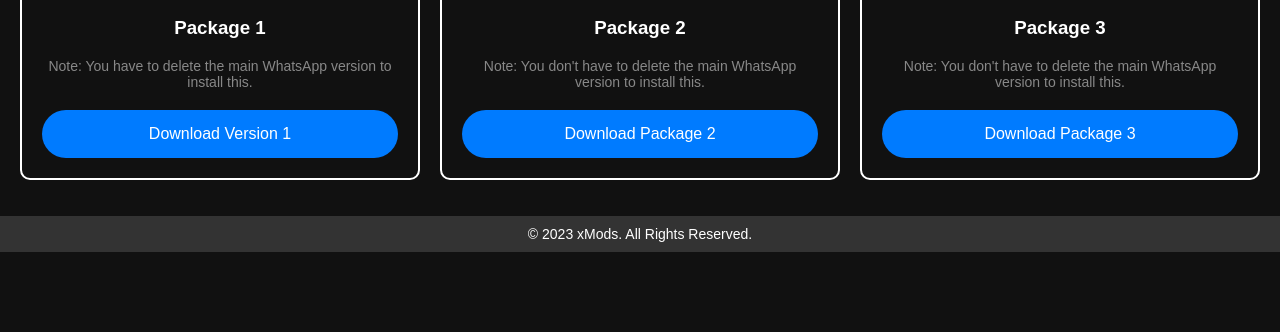
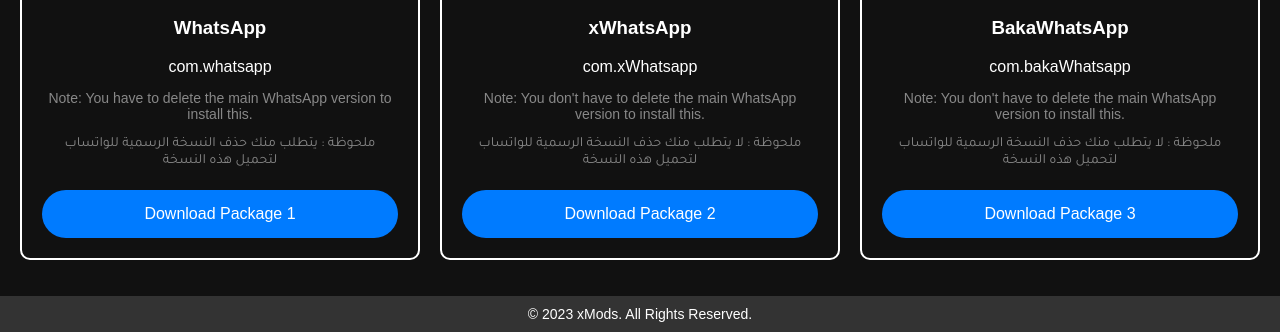
Before and after one commit to CreativeYT/testforxtest.github.io, a plain HTML site: page index.html in a window 1280 px wide. Shown: the part 796-1128 px from the top of the page. Before the commit the page ends 1048 px from the top, so only its background shows below. Drawn offline with Linux system fonts and the light colour scheme.

Commit message:
Update index.html

```diff
--- a/index.html
+++ b/index.html
@@ -3,6 +3,9 @@
 <head>
     <meta charset="UTF-8">
     <meta name="viewport" content="width=device-width, initial-scale=1.0">
+    <link rel="preconnect" href="https://fonts.googleapis.com">
+    <link rel="preconnect" href="https://fonts.gstatic.com" crossorigin>
+    <link href="https://fonts.googleapis.com/css2?family=Tajawal&display=swap" rel="stylesheet">
     <title>xWhatsapp</title>
     <style>
         :root {
@@ -79,6 +82,12 @@
         .note {
             font-size: 14px;
             color: #888;
+        }
+
+        .note2 {
+            font-size: 14px;
+            color: #888;
+            font-family: 'Tajawal', sans-serif;
         }
 
         /* Dark mode toggle button */
@@ -207,29 +216,35 @@
         <h2>Download xWhatsapp</h2>
         <ul class="download-container">
             <li class="download-version" id="version1">
-                <a href="https://www.mediafire.com/file/8dzw09mojc8o3r9/beta+v1.apk/file" target="_blank">
+                <a target="_blank">
                     <img src="https://i.ibb.co/jkN0PJd/xwhatsapp-logo.png" alt="com.Whatsapp" class="version-icon">
                 </a>
-                <h3>Package 1</h3>
+                <h3>WhatsApp</h3>
+                <span>com.whatsapp</span>
                 <p class="note">Note: You have to delete the main WhatsApp version to install this.</p>
-                <a href="https://www.mediafire.com/file/8dzw09mojc8o3r9/beta+v1.apk/file" class="download-button" target="_blank">Download Version 1</a>
+                <p class="note2">ملحوظة : يتطلب منك حذف النسخة الرسمية للواتساب لتحميل هذه النسخة</p>
+                <a href="https://www.mediafire.com/file/8dzw09mojc8o3r9/beta+v1.apk/file" class="download-button" target="_blank">Download Package 1</a>
             </li>
 
             <li class="download-version" id="version2">
-               <a href="https://www.mediafire.com/file/8dzw09mojc8o3r9/beta+v1.apk/file" target="_blank">
+               <a target="_blank">
                     <img src="https://i.ibb.co/jkN0PJd/xwhatsapp-logo.png" alt="com.xWhatsapp" class="version-icon">
                 </a>
-                <h3>Package 2</h3>
+                <h3>xWhatsApp</h3>
+                <span>com.xWhatsapp</span>
                 <p class="note">Note: You don't have to delete the main WhatsApp version to install this.</p>
+                <p class="note2">ملحوظة : لا يتطلب منك حذف النسخة الرسمية للواتساب لتحميل هذه النسخة</p>
                 <a href="https://www.mediafire.com/file/8dzw09mojc8o3r9/beta+v1.apk/file" class="download-button" target="_blank">Download Package 2</a>
             </li>
 
             <li class="download-version" id="version3">
-                <a href="https://www.mediafire.com/file/8dzw09mojc8o3r9/beta+v1.apk/file" target="_blank">
+                <a target="_blank">
                     <img src="https://i.ibb.co/58TSyGX/1694803884682.png" alt="com.bakaWhatsapp" class="version-icon">
                 </a>
-                <h3>Package 3</h3>
+                <h3>BakaWhatsApp</h3>
+                <span>com.bakaWhatsapp</span>
                 <p class="note">Note: You don't have to delete the main WhatsApp version to install this.</p>
+                <p class="note2">ملحوظة : لا يتطلب منك حذف النسخة الرسمية للواتساب لتحميل هذه النسخة</p>
                 <a href="https://www.mediafire.com/file/8dzw09mojc8o3r9/beta+v1.apk/file" class="download-button" target="_blank">Download Package 3</a>
             </li>
         </ul>
```
